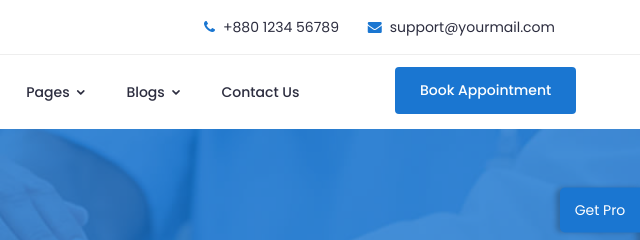
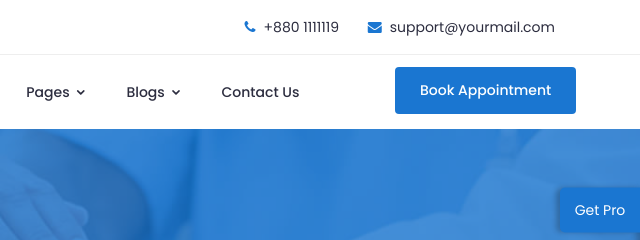
Before and after one commit to Abu1215/mediplus_application_deploy, a plain HTML site: page Mediplus Lite Free Website Template - Free-CSS.com/mediplus-lite/contact.html in a window 1280 px wide. Shown: the top 240 px of the page, 640-1280 px from the left. Drawn offline with Linux system fonts and the light colour scheme; some packages are replaced by stand-ins of ours; a script that the page names is missing.

Commit message:
Update contact.html

```diff
--- a/Mediplus Lite Free Website Template - Free-CSS.com/mediplus-lite/contact.html
+++ b/Mediplus Lite Free Website Template - Free-CSS.com/mediplus-lite/contact.html
@@ -96,7 +96,7 @@
 						<div class="col-lg-6 col-md-7 col-12">
 							<!-- Top Contact -->
 							<ul class="top-contact">
-								<li><i class="fa fa-phone"></i>+880 1234 56789</li>
+								<li><i class="fa fa-phone"></i>+880 1111119</li>
 								<li><i class="fa fa-envelope"></i><a href="mailto:support@yourmail.com">support@yourmail.com</a></li>
 							</ul>
 							<!-- End Top Contact -->
```
